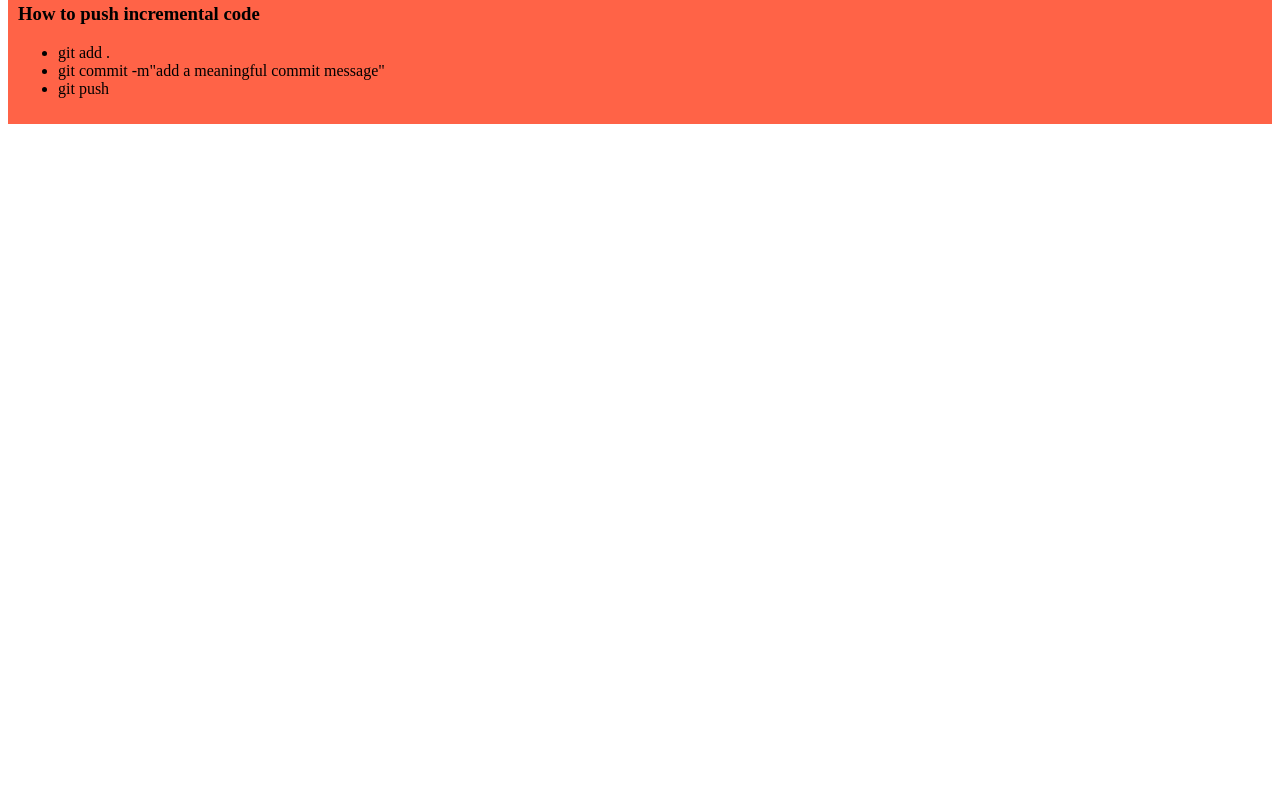
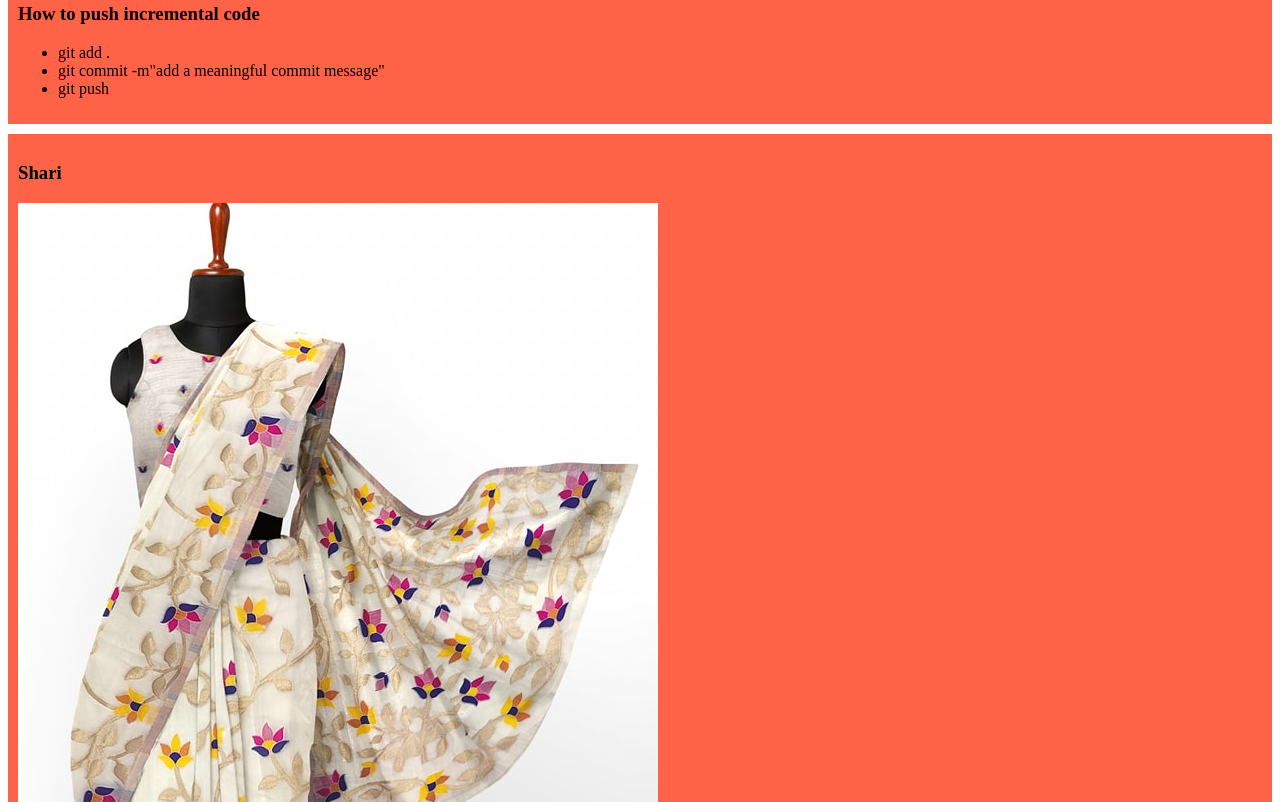
Before and after one commit to tahrimahaque79/my-simple-website, a plain HTML site: page index.html in a window 1280 px wide. Shown: the part 458-1260 px from the top of the page. Before the commit the page ends 800 px from the top, so only its background shows below. Drawn offline with Linux system fonts and the light colour scheme.

Commit message:
beautiful shari

```diff
--- a/index.html
+++ b/index.html
@@ -27,5 +27,9 @@
             <li>git push</li>
         </ul>
     </div>
+    <div>
+        <h3> Shari </h3>
+        <img src="Images/shari.jpg" alt="">
+    </div>
 </body>
 </html>
```
Also changed, not shown: Images/shari.jpg (added).
